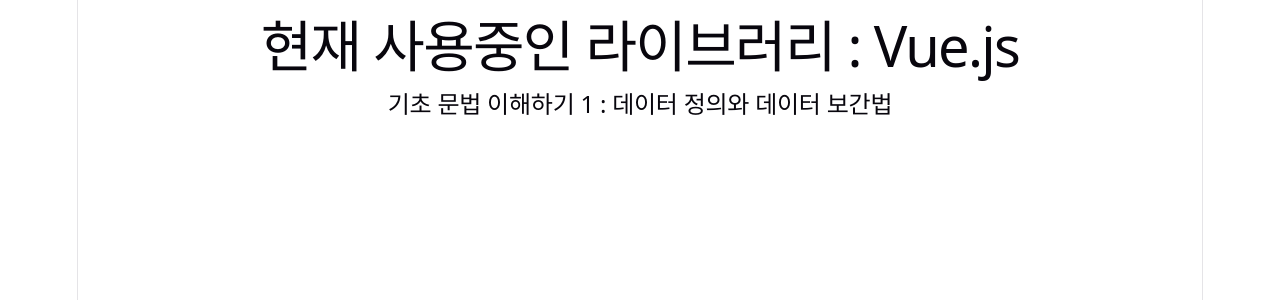
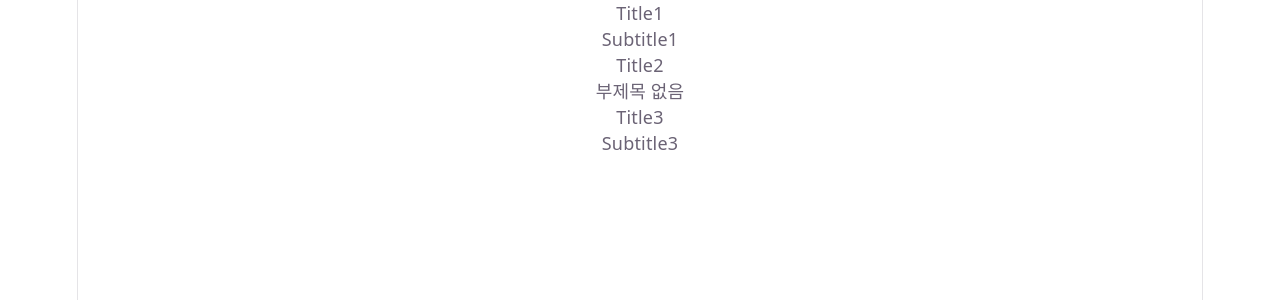
Before and after one commit to joycie416/vue_introduction, a Vue app: page / in a window 1280 px wide. Shown: the top 300 px of the page. Built offline with nearby package versions, Linux system fonts and the light colour scheme.

Commit message:
04-01,03: 컴포넌트, 데이터(prop) 전달

```diff
--- a/src/App.vue
+++ b/src/App.vue
@@ -1,7 +1,7 @@
 <script setup lang="ts">
-import Test from "@/components/Test.vue";
+import Parent from "./components/chap 04/Parent.vue";
 </script>
 
 <template>
-  <Test />
+  <Parent />
 </template>
--- /dev/null
+++ b/src/components/chap 04/Child.vue
@@ -0,0 +1,31 @@
+<script lang="ts">
+import { defineComponent } from "vue";
+
+export default defineComponent({
+  props: {
+    title: {
+      type: String,
+      required: true,
+    },
+    subTitle: {
+      type: String,
+      required: false,
+      default: "부제목 없음",
+    },
+    content: {
+      type: String,
+      required: false,
+    },
+  },
+});
+</script>
+
+<template>
+  <div>
+    <p>{{ title }}</p>
+    <p>{{ subTitle }}</p>
+    <p v-if="content">{{ content }}</p>
+  </div>
+</template>
+
+<style scoped></style>
--- /dev/null
+++ b/src/components/chap 04/Parent.vue
@@ -0,0 +1,18 @@
+<script lang="ts">
+import { defineComponent } from "vue";
+import Child from "./Child.vue";
+
+export default defineComponent({
+  // 사용할 컴포넌트 등록해야 template 태그 내에서 사용 가능
+  components: { Child },
+  data() {
+    return {
+      items: [["Title1", "Subtitle1"], ["Title2"], ["Title3", "Subtitle3"]],
+    };
+  },
+});
+</script>
+
+<template>
+  <Child v-for="item in items" :title="item[0]" :subTitle="item[1]" />
+</template>
```
